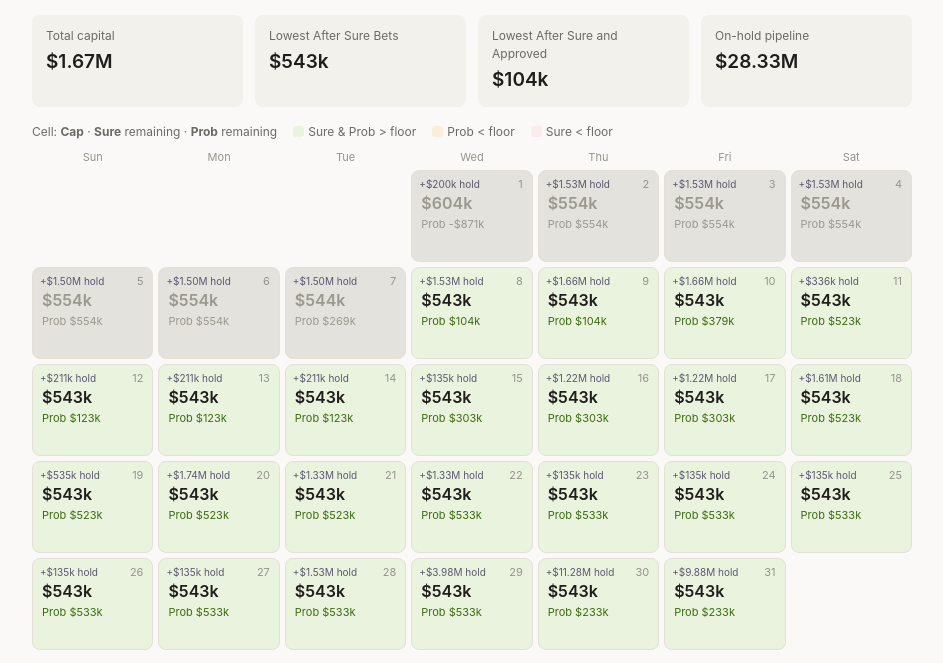
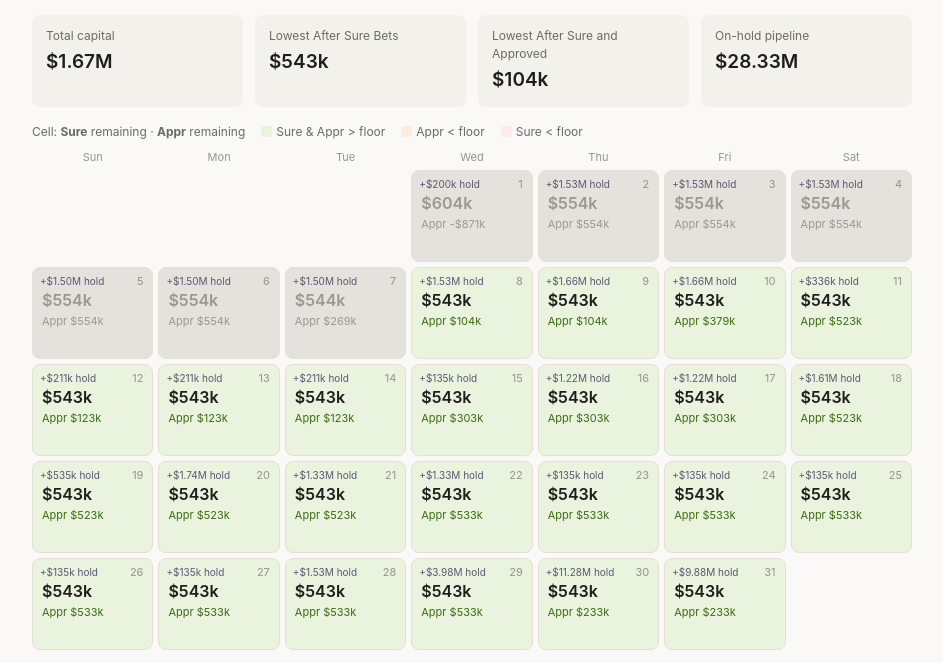
Before and after one commit to pmartbrown/rqf-capital-calendar, a plain HTML site: page index.html in a window 1280 px wide. Shown: the part 100-763 px from the top of the page, without its empty margins (168-1111 px from the left). Drawn offline with Linux system fonts and the light colour scheme.

Commit message:
Add files via upload

```diff
--- a/index.html
+++ b/index.html
@@ -37,6 +37,7 @@
   .nav button:hover{background:var(--surface-2);}
   .nav .mlabel{font-size:15px;font-weight:600;min-width:150px;text-align:center;}
   .navcol{display:flex;flex-direction:column;align-items:flex-end;gap:8px;}
+  .cell.selected{box-shadow:0 0 0 3px var(--accent);position:relative;z-index:1;}
   .watch{background:var(--hold-bg);border:1px solid var(--border);border-radius:12px;padding:12px 14px;margin-bottom:16px;}
   .watch .wtop{display:flex;flex-wrap:wrap;justify-content:space-between;align-items:center;gap:10px;}
   .watch .wlabel{font-size:13px;font-weight:600;color:var(--hold-tx);}
@@ -93,9 +94,9 @@
   <div class="cards" id="cards"></div>
 
   <div class="legend">
-    <span>Cell: <b>Cap</b> · <b>Sure</b> remaining · <b>Prob</b> remaining</span>
-    <span><span class="sw" style="background:var(--green-bg)"></span>Sure &amp; Prob &gt; floor</span>
-    <span><span class="sw" style="background:var(--amber-bg)"></span>Prob &lt; floor</span>
+    <span>Cell: <b>Sure</b> remaining · <b>Appr</b> remaining</span>
+    <span><span class="sw" style="background:var(--green-bg)"></span>Sure &amp; Appr &gt; floor</span>
+    <span><span class="sw" style="background:var(--amber-bg)"></span>Appr &lt; floor</span>
     <span><span class="sw" style="background:var(--red-bg)"></span>Sure &lt; floor</span>
   </div>
 
@@ -169,13 +170,13 @@ function render(){
       else{bg="var(--green-bg)";btx="var(--green-tx)";}
       sureCol=sureRem<floor?"var(--red-tx)":"var(--text)";
     }
-    var lblB=stress?"Stress":"Prob";
+    var lblB=stress?"Stress":"Appr";
     var hold=holdDep>0?"<div class='hd'>+"+fmtK(holdDep)+" hold</div>":"";
     var c=document.createElement("div");c.className="cell";c.style.background=bg;
     c.innerHTML=hold+"<div class='dn'>"+day+"</div>"+
       "<div class='sure' style='color:"+sureCol+"'>"+fmtBig(sureRem)+"</div>"+
       "<div class='prob' style='color:"+btx+"'>"+lblB+" "+fmtBig(bottomRem)+"</div>";
-    (function(dt){c.onclick=function(){showDay(dt);};})(dt);
+    (function(dt,cell){cell.onclick=function(){var s=document.querySelectorAll('.cell.selected');for(var q=0;q<s.length;q++)s[q].classList.remove('selected');cell.classList.add('selected');showDay(dt);};})(dt,c);
     grid.appendChild(c);
   }
   document.getElementById("cards").innerHTML=
@@ -208,10 +209,10 @@ function showDay(dt){
   var probRem=CFG.pool-dep(dt,["confirmed","probable"]);
   if(!funded.length&&!sure.length&&!prob.length&&!hold.length){
     det.innerHTML="<b style='color:var(--text)'>"+lbl+"</b> — no capital reserved. Full "+fmtBig(CFG.pool)+" available.";return;}
-  det.innerHTML="<div style='font-size:14px;color:var(--text)'><b>"+lbl+"</b> — Cap "+fmtBig(CFG.pool)+" &middot; Sure "+fmtBig(sureRem)+" &middot; Prob "+fmtBig(probRem)+(probRem<CFG.floor?" (under floor)":"")+"</div>"
+  det.innerHTML="<div style='font-size:14px;color:var(--text)'><b>"+lbl+"</b> — Cap "+fmtBig(CFG.pool)+" &middot; Sure "+fmtBig(sureRem)+" &middot; Appr "+fmtBig(probRem)+(probRem<CFG.floor?" (under floor)":"")+"</div>"
     +grp("Funded — wired &amp; live","var(--green-tx)",funded)
     +grp("Sure — committed, not yet wired","var(--text)",sure)
-    +grp("Probable — 02 approved","var(--amber-tx)",prob)
+    +grp("Approved — stage 02","var(--amber-tx)",prob)
     +grp("On Hold — pipeline, not committed","var(--hold-tx)",hold);
 }
 document.getElementById("prev").onclick=function(){cur=new Date(cur.getFullYear(),cur.getMonth()-1,1);render();};
```
